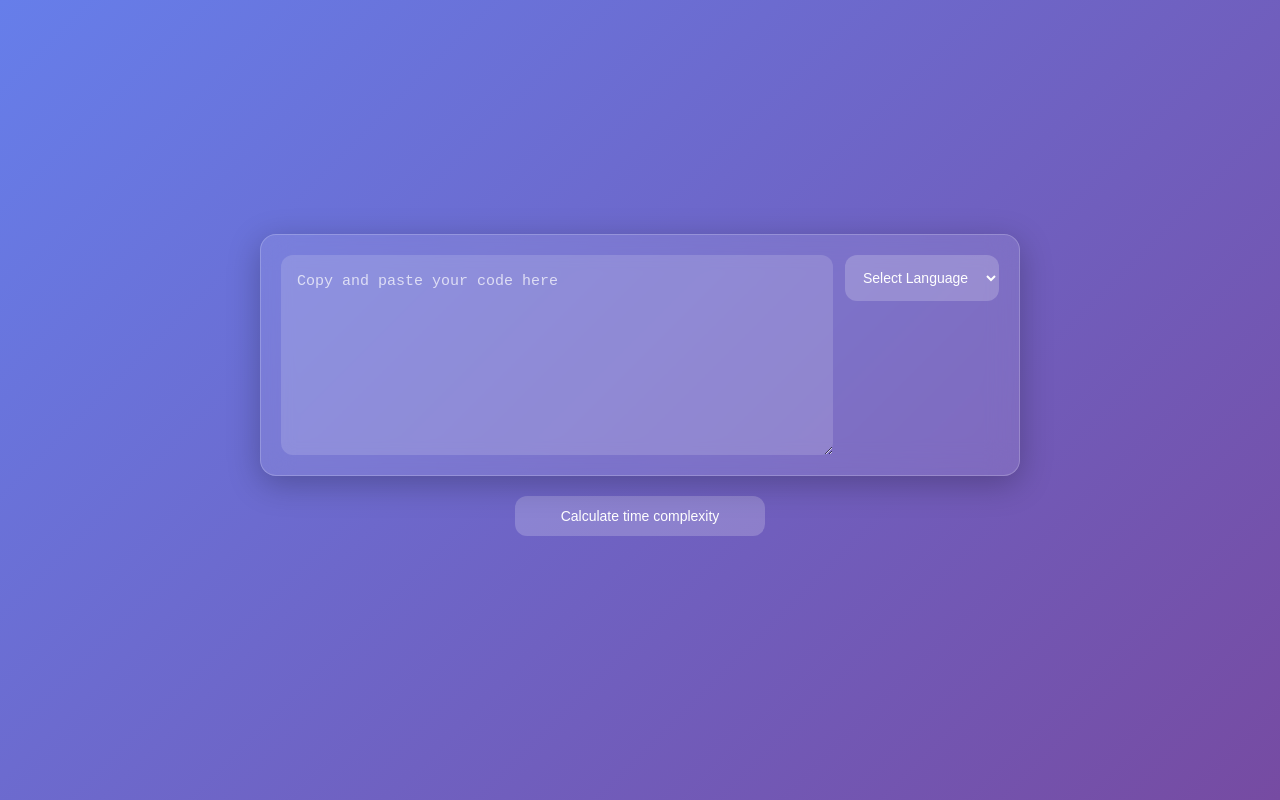
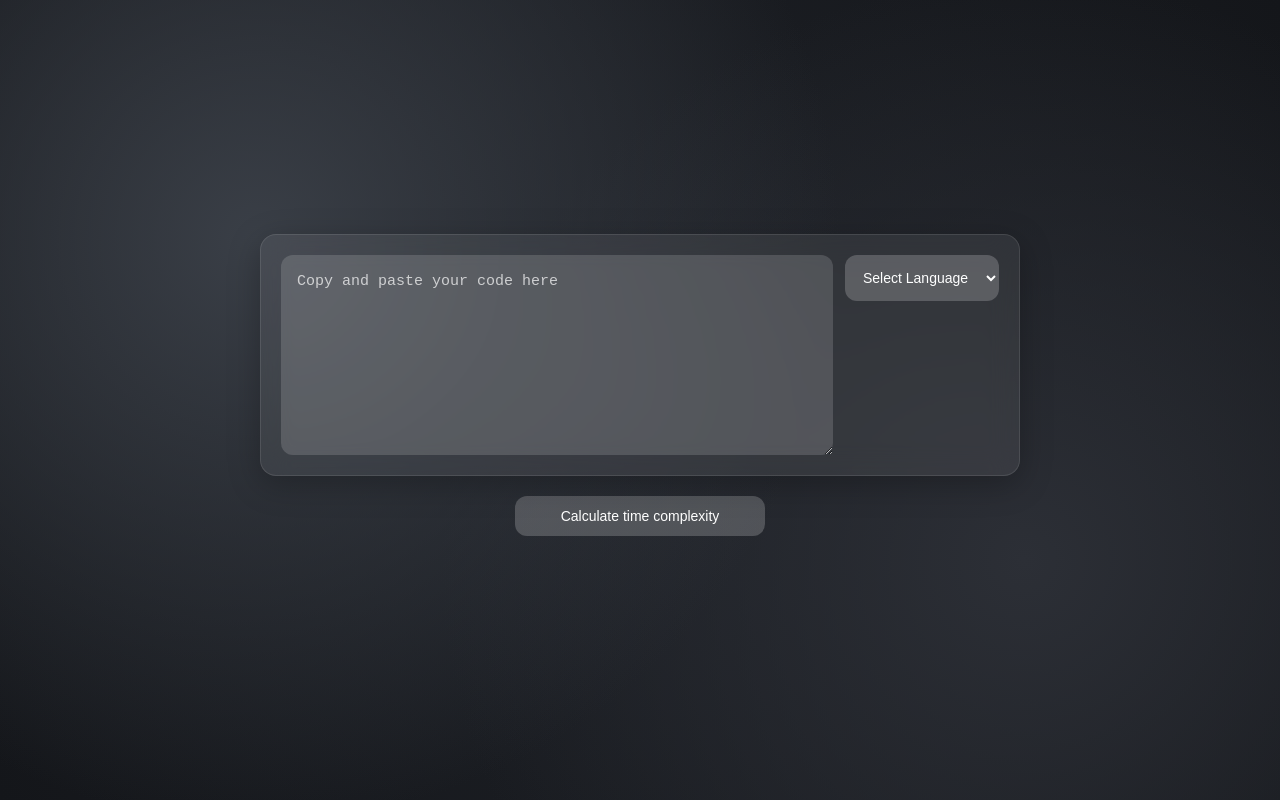
Before and after one commit to nicholasleungg/O-n-alyser, a React (Vite) app in the folder web/: page / in a window 1280 px wide. Built offline with nearby package versions, Linux system fonts and the light colour scheme.

Commit message:
changed background color and used a more puddle look

```diff
--- a/web/src/style.css
+++ b/web/src/style.css
@@ -4,9 +4,14 @@
 
 body {
   margin: 0;
+  min-height: 100vh;
   font-family: system-ui, -apple-system, Segoe UI, Roboto, Helvetica, Arial, sans-serif;
-  min-height: 100vh;
-  background: linear-gradient(135deg, #667eea, #764ba2);
+
+  background:
+    radial-gradient(circle at 20% 30%, #3a3f47 0%, transparent 50%),
+    radial-gradient(circle at 80% 70%, #2c2f36 0%, transparent 50%),
+    radial-gradient(circle at 50% 50%, #1f2228 0%, #14161a 100%);
+
   display: flex;
   justify-content: center;
   align-items: center;
@@ -27,11 +32,11 @@ body {
   width: 100%;
   max-width: 1200px;
 
-  background: rgba(255, 255, 255, 0.1);
+  background: rgba(255, 255, 255, 0.07);
   backdrop-filter: blur(15px);
   -webkit-backdrop-filter: blur(15px);
 
-  border: 1px solid rgba(255, 255, 255, 0.2);
+  border: 1px solid rgba(255, 255, 255, 0.1);
   border-radius: 16px;
 
   box-shadow: 0 8px 32px rgba(0, 0, 0, 0.25);
```
